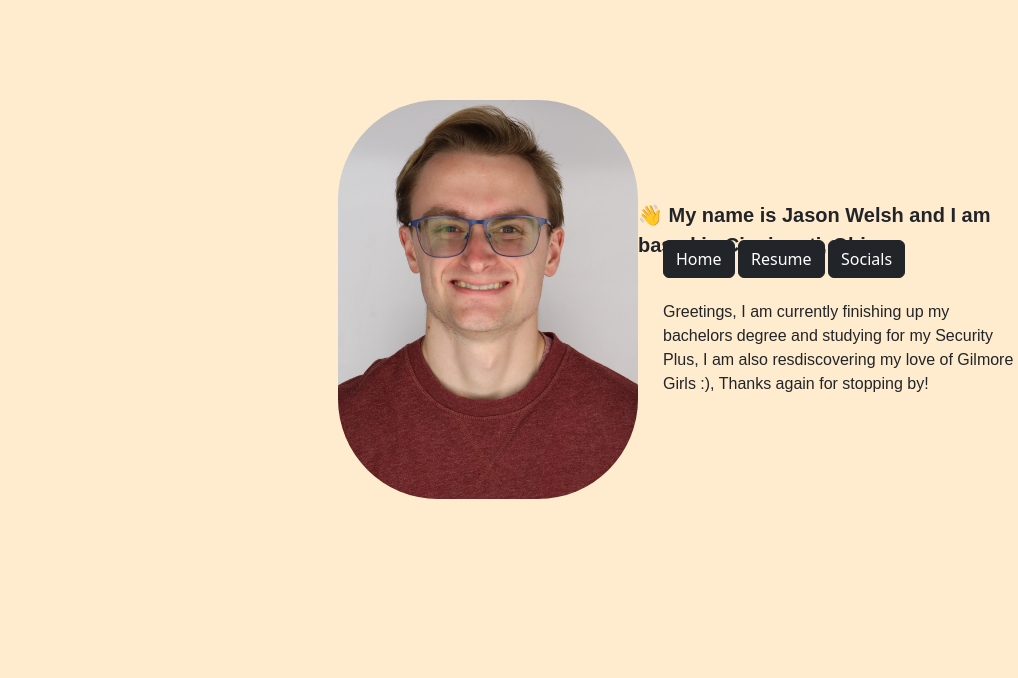
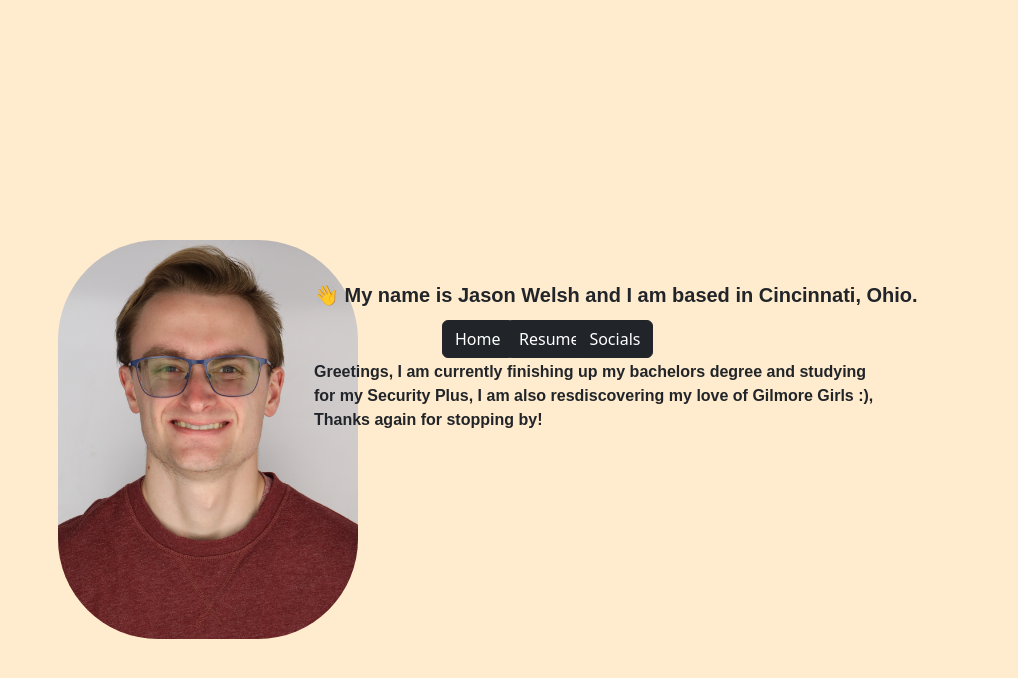
Before and after one commit to urboi11/Website, a plain HTML site: page index.html in a window 1280 px wide. Shown: the whole page, without its empty margins (262-1280 px from the left). Drawn offline with nearby package versions, Linux system fonts and the light colour scheme.

Commit message:
Correcting values.

```diff
--- a/resources/style.css
+++ b/resources/style.css
@@ -4,37 +4,40 @@ body{
 #image {
     border-radius: 100px;
     position:absolute;
-    left: 600px;
-    top: 100px;
+    left: 25%;
+    top: 30%;
 
 
 }
 #paragraph{
     position: absolute;
     font-size: 20px;
-    left: 900px;
-    top: 200px;
+    left: 45%;
+    top: 35%;
+
 }
 p{
     font-family:Arial, Helvetica, sans-serif
 }
 #homeButton{
     position: absolute;
-    left: 925px;
-    top: 240px;
+    left: 55%;
+    top: 40%;
 }
 #resumeButton{
     position: absolute;
-    left: 1000px;
-    top: 240px
+    left: 60%;
+    top: 40%;
 }
 #socialsButton{
     position: absolute;
-    left: 1090px;
-    top: 240px
+    left: 65.5%;
+    top: 40%
 }
 #description{
-    position:absolute;
-    left: 925px;
-    top: 300px;
+    position: absolute;
+    font-weight: bold;
+    left: 45%;
+    top: 45%;
+    margin-right: 10%;
 }
```
